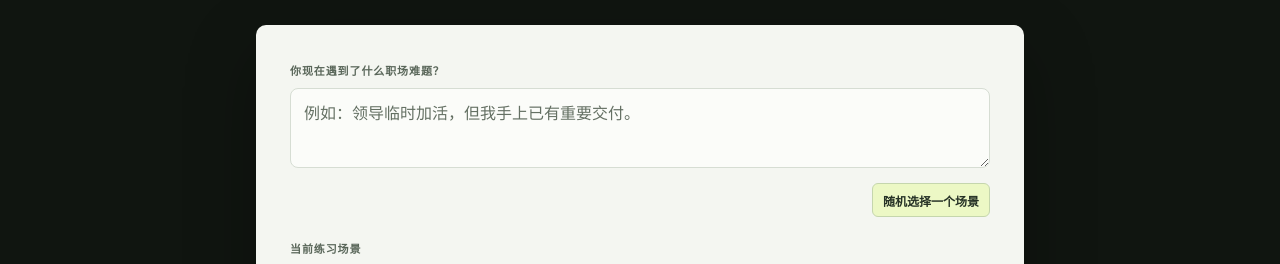
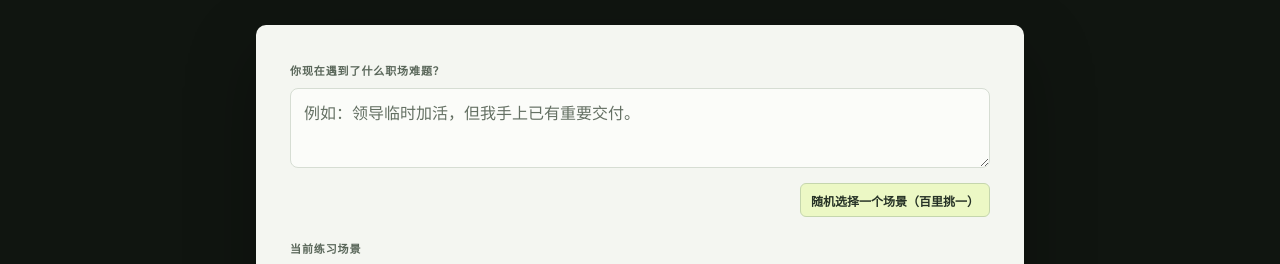
Before and after one commit to Hongye-code/speak-grow-site, a plain HTML site: page v3/index.html in a window 1280 px wide. Shown: the part 305-569 px from the top of the page. Drawn offline with nearby package versions, Linux system fonts and the light colour scheme.

Commit message:
feat: label v3 random scenes as one in a hundred

```diff
--- a/v3/index.html
+++ b/v3/index.html
@@ -175,7 +175,7 @@
           <article class="scene-card">
             <label class="card-label" for="problemInput">你现在遇到了什么职场难题？</label>
             <textarea class="problem-input" id="problemInput" maxlength="120" placeholder="例如：领导临时加活，但我手上已有重要交付。"></textarea>
-            <div class="input-actions"><button class="random-button" id="randomScene">随机选择一个场景</button></div>
+            <div class="input-actions"><button class="random-button" id="randomScene">随机选择一个场景（百里挑一）</button></div>
             <div class="card-label">当前练习场景</div>
             <h2 class="scene-question" id="sceneQuestion"></h2>
             <p class="scene-context" id="sceneContext"></p>
```
